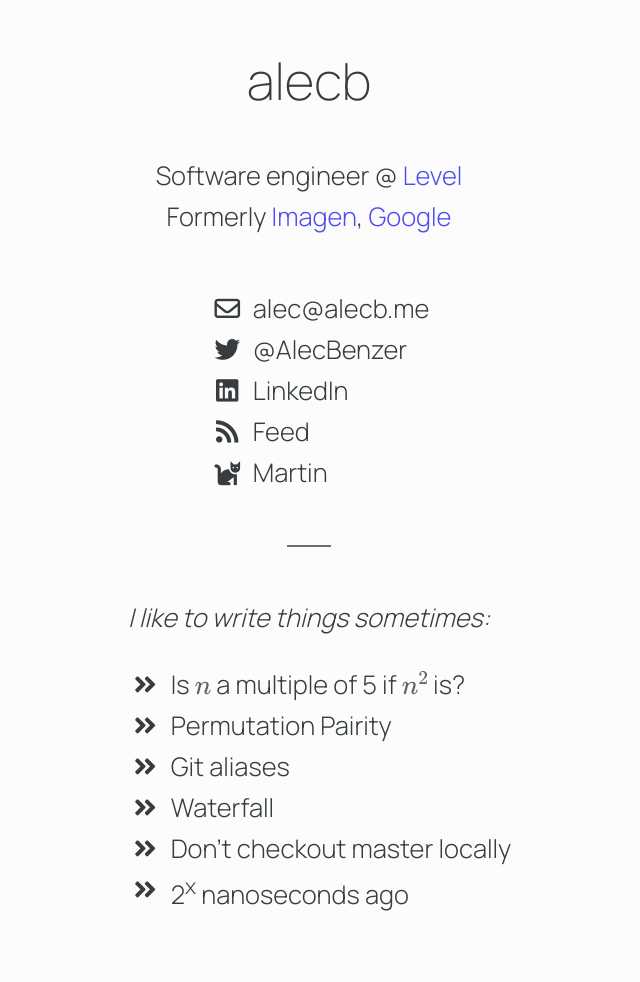
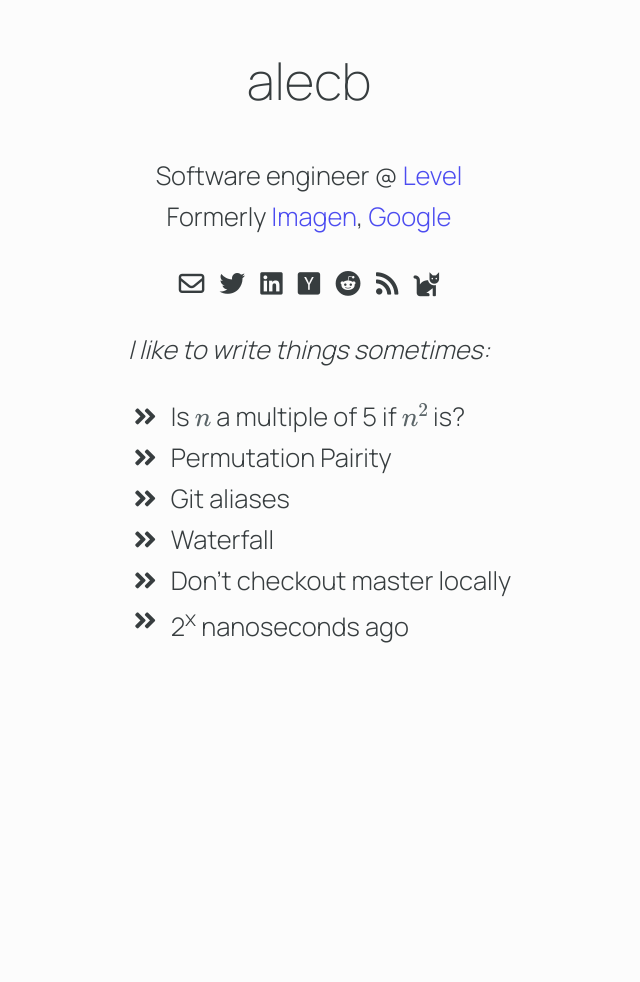
Before and after one commit to AlecBenzer/alecbenzer.github.com, a Jekyll site: the page built from index.md, in a window 1280 px wide. Shown: the whole page, without its empty margins (331-971 px from the left). Built offline with Jekyll 4.4.1, drawn with Linux system fonts in a browser that asks for light colours; nearby versions of some CDN libraries; after the commit the page ends 900 px from its top, so only the background shows below that.

Commit message:
icon bar?

```diff
--- a/css/style.scss
+++ b/css/style.scss
@@ -127,6 +127,21 @@ a {
   color: $body-color;
 }
 
+.home-icons {
+  a {
+    color: $body-color;
+    &:hover {
+      color: lighten($color: $body-color, $amount: 40%);
+    }
+  }
+  i.fas,
+  i.fab,
+  i.far {
+    padding-left: 5px;
+    padding-right: 5px;
+  }
+}
+
 .info {
   background-color: rgb(239, 244, 255);
 
--- a/index.md
+++ b/index.md
@@ -8,18 +8,14 @@ layout: page
 Software engineer @ [Level](https://level.com)
 Formerly [Imagen](https://imagen.ai), [Google](https://google.com/about)
 
-<div style="text-align: center">
-    <ul class="fa-ul" style="display: inline-block; text-align: left">
-        <li><a href="mailto:alec@alecb.me"><span class="fa-li"><i class="far fa-envelope"></i></span>alec@alecb.me</a></li>
-        <li><a href="https://twitter.com/AlecBenzer"><span class="fa-li"><i class="fab fa-twitter"></i></span>@AlecBenzer</a></li>
-        <li><a href="https://www.linkedin.com/in/AlecBenzer"><span class="fa-li"><i class="fab fa-linkedin"></i></span>LinkedIn</a></li>
-        <li><a href="/feed.xml"><span class="fa-li"><i class="fas fa-rss"></i></span>Feed</a></li>
-        <li><a href="https://instagram.com/martinkittynyc"><span class="fa-li"><i class="fas fa-cat"></i></span>Martin</a></li>
-    </ul>
-</div>
-
----
-{: .short}
+<a href="mailto:alec@alecb.me"><i class="far fa-envelope"></i></a>
+<a href="https://twitter.com/AlecBenzer"><i class="fab fa-twitter"></i></a>
+<a href="https://www.linkedin.com/in/alecbenzer"><i class="fab fa-linkedin"></i></a>
+<a href="https://news.ycombinator.com/user?id=alecbenzer"><i class="fab fa-hacker-news-square"></i></a>
+<a href="https://www.reddit.com/user/alecbenzer"><i class="fab fa-reddit"></i></a>
+<a href="/feed.xml"><i class="fas fa-rss"></i></a>
+<a href="https://instagram.com/martinkittynyc"><i class="fas fa-cat"></i></a>
+{: .home-icons}
 
 <div style="text-align: center">
     <em>I like to write things sometimes:</em>
```
